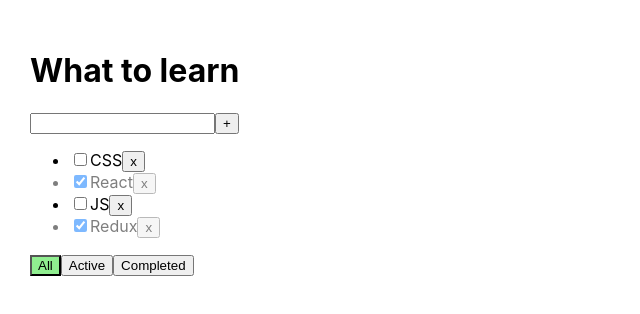
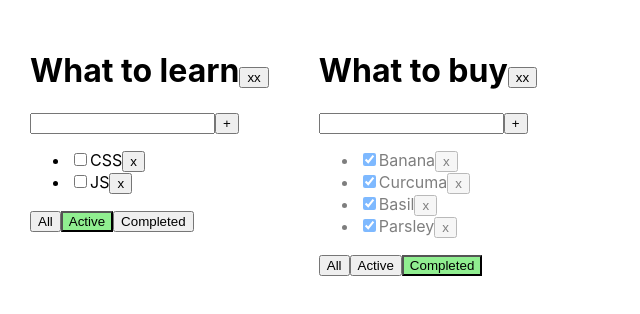
Before and after one commit to Issakov142/My-todo, a React (Create React App) app: page / in a window 1280 px wide. Shown: the top 314 px of the page, without its empty margins (0-640 px from the left). Built offline with nearby package versions, Linux system fonts and the light colour scheme.

Commit message:
05 todolist done

```diff
--- a/src/App.css
+++ b/src/App.css
@@ -8,7 +8,8 @@
 }
 
 .error {
-  border: red 1px solid;
+  border: red 2px solid;
+  /*outline: none;*/
 }
 
 .error-message {
--- a/src/App.tsx
+++ b/src/App.tsx
@@ -3,57 +3,117 @@ import './App.css';
 import {Item, Todolist} from './Todolist';
 import {v1} from 'uuid';
 
-export type Filter = "all" | "completed" | "active"
-
+export type Filter = 'all' | 'completed' | 'active'
 
 
 function App() {
 
-    let [items, setItems] = useState<Item[]>([
-        {id: v1(), title: "CSS", isDone: false},
-        {id: v1(), title: "React", isDone: true},
-        {id: v1(), title: "JS", isDone: false},
-        {id: v1(), title: "Redux", isDone: true}
-    ])
+    const todolistId1 = v1()
+    const todolistId2 = v1()
 
-    let [filter, setFilter] = useState<Filter>("all")
+    type TodolistsItemsType = { [todolistId: string]: Item[] }
 
 
-    const deleteTask = (id: string) => {
-        items = items.filter((i) => i.id !== id)
-        setItems(items)
-        console.log(items)
+    let [items, setItems] = useState<TodolistsItemsType>({
+            [todolistId1]: [{id: v1(), title: 'CSS', isDone: false},
+                {id: v1(), title: 'React', isDone: true},
+                {id: v1(), title: 'JS', isDone: false},
+                {id: v1(), title: 'Redux', isDone: true}],
+            [todolistId2]: [{id: v1(), title: 'Mango', isDone: false},
+                {id: v1(), title: 'Banana', isDone: true},
+                {id: v1(), title: 'Qiwi', isDone: false},
+                {id: v1(), title: 'Curcuma', isDone: true},
+                {id: v1(), title: 'Basil', isDone: true},
+                {id: v1(), title: 'Parsley', isDone: true},]
+        }
+    )
+
+    const deleteTodo = (todolistId: string) => {
+        let filteredTodolists = todolists.filter((tl) => tl.id !== todolistId)
+        setTodolists(filteredTodolists)
+
+        delete items[todolistId]
+        setItems({...items})
     }
 
-    const addTask = (newTaskTitle: string) => {
-        let newTask:Item = {id: v1(), title: newTaskTitle, isDone: false}
-        setItems([newTask,...items])
+    const deleteTask = (id: string, todolistId: string) => {
+        let deletedItems = items[todolistId].filter((i) => i.id !== id)
+        items[todolistId] = deletedItems
+        setItems({...items})
+    }
+
+    const addTask = (newTaskTitle: string, todolistId: string) => {
+        let newTask: Item = {id: v1(), title: newTaskTitle, isDone: false}
+        let modifiedTodolist = [newTask,...items[todolistId]]
+        items[todolistId] = modifiedTodolist
+        setItems({...items})
 
     }
 
-    const changeTaskStatus = (taskId: string, value: boolean) => {
-        let task = items.find((t) => t.id === taskId)
-        if(task) {task.isDone = value}
-        setItems([...items])
+    const changeTaskStatus = (taskId: string, value: boolean, todolistId: string) => {
+        let task = items[todolistId].find((t) => t.id === taskId)
+        if (task) {
+            task.isDone = value
+        }
+        setItems({...items})
     }
 
-    const filterTasks = (value: Filter) => {
-        setFilter(value)
+    const filterTasks = (value: Filter, todolistId: string) => {
+        let filteredTodo = todolists.find((tl) => tl.id === todolistId)
+        if (filteredTodo) filteredTodo.filter = value
+        setTodolists([...todolists])
     }
 
-    let filteredItems = items
-    if (filter === "completed") {
-        filteredItems = items.filter(i => i.isDone)
+    // let filteredItems = items
+    // if (filter === 'completed') {
+    //     filteredItems = items.filter(i => i.isDone)
+    // }
+    // if (filter === 'active') {
+    //     filteredItems = items.filter(i => !i.isDone)
+    // }
+
+    type Todolist = {
+        id: string
+        title: string
+        filter: Filter
     }
-    if (filter === "active") {
-        filteredItems = items.filter(i => !i.isDone)
-    }
+
+    const [todolists, setTodolists] = useState<Array<Todolist>>([
+        {id: todolistId1, title: 'What to learn', filter: 'active'},
+        {id: todolistId2, title: 'What to buy', filter: 'completed'},
+    ])
 
     return (
         <div className="App">
 
+            {todolists.map((tl) => {
 
-            <Todolist addTask={addTask} tasks={filteredItems} title={'What to learn'} deleteTask={deleteTask} filterTask={filterTasks} changeTaskStatus={changeTaskStatus} filter={filter}/>
+                    let filteredItems = items[tl.id]
+                    if (tl.filter === 'completed') {
+                        filteredItems = filteredItems.filter(i => i.isDone)
+                    }
+                    if (tl.filter === 'active') {
+                        filteredItems = filteredItems.filter(i => !i.isDone)
+                    }
+
+
+                    return (
+                        <Todolist
+                            key={tl.id}
+                            todolistId={tl.id}
+                            addTask={addTask}
+                            tasks={filteredItems}
+                            title={tl.title}
+                            deleteTask={deleteTask}
+                            filterTask={filterTasks}
+                            changeTaskStatus={changeTaskStatus}
+                            filter={tl.filter}
+                            deleteTodolist={deleteTodo}
+
+                        />
+                    )
+                }
+            )}
         </div>
     );
 }
--- a/src/Todolist.tsx
+++ b/src/Todolist.tsx
@@ -8,13 +8,15 @@ export type Item = {
 }
 
 type Props = {
+    todolistId: string
     title: string
     tasks: Array<Item>
-    deleteTask: (id: string) => void
-    filterTask: (value: Filter) => void
-    addTask: (newTaskTitle: string) => void
-    changeTaskStatus: (taskId: string, value: boolean) => void
+    deleteTask: (id: string, todolistId: string) => void
+    filterTask: (value: Filter, todolistId: string) => void
+    addTask: (newTaskTitle: string, todolistId: string) => void
+    changeTaskStatus: (taskId: string, value: boolean, todolistId: string) => void
     filter: Filter
+    deleteTodolist: (todolistId: string) => void
 }
 
 
@@ -37,26 +39,30 @@ export function Todolist(props: Props) {
 
     function addTask() {
         if (newTaskTitle.trim() !== '') {
-            props.addTask(newTaskTitle.trim());
+            props.addTask(newTaskTitle.trim(), props.todolistId);
             setNewTaskTitle('')
         } else {
             setError('Fielder is required')
         }
     }
 
+    function onDeleteTodolistHandler() {
+        props.deleteTodolist(props.todolistId)
+    }
+
     const onAllClickHandler = () => {
-        props.filterTask('all')
+        props.filterTask('all', props.todolistId)
     }
     const onActiveClickHandler = () => {
-        props.filterTask('active')
+        props.filterTask('active', props.todolistId)
     }
     const onCompletedClickHandler = () => {
-        props.filterTask('completed')
+        props.filterTask('completed', props.todolistId)
     }
 
     return (
         <div>
-            <h1>{props.title}</h1>
+            <h1>{props.title}<button onClick={onDeleteTodolistHandler}>xx</button></h1>
             <div>
                 <input className={error ? 'error' : ''} value={newTaskTitle} onChange={onNewTaskTitleChangeHandler}
                        onKeyDown={onKeyPressHandler}/>
@@ -68,10 +74,10 @@ export function Todolist(props: Props) {
                 {props.tasks.map((t) => {
 
                     const onDeleteClickHandler = () => {
-                        props.deleteTask(t.id)
+                        props.deleteTask(t.id, props.todolistId)
                     }
                     const onChangeCheckboxHandler = (e: ChangeEvent<HTMLInputElement>) => {
-                        props.changeTaskStatus(t.id, e.currentTarget.checked)
+                        props.changeTaskStatus(t.id, e.currentTarget.checked, props.todolistId)
                     }
 
                     return <li className={t.isDone ? "is-done" : ""} key={t.id}><input type="checkbox" onChange={onChangeCheckboxHandler} checked={t.isDone}/><span>{t.title}</span>
```
